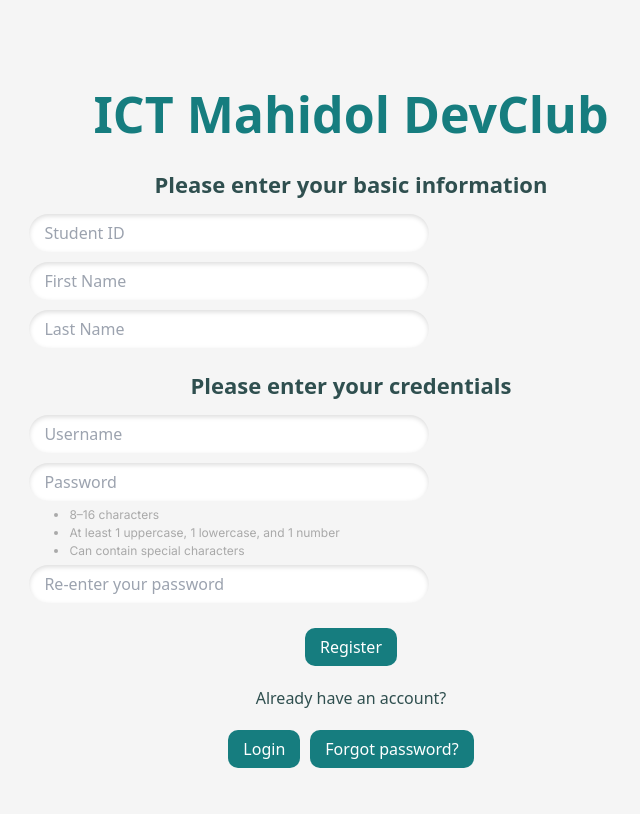
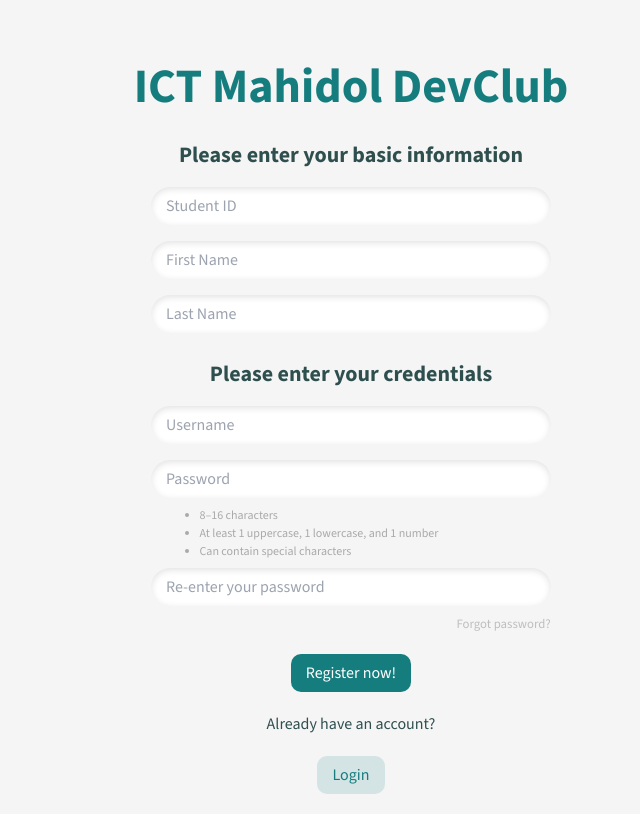
Before and after one commit to waris-sri/muict-dev-frontend, a Next.js app in the folder waris-sri-web-js/: page / in a window 1280 px wide. Shown: the whole page, without its empty margins (289-929 px from the left). Built offline with nearby package versions, Linux system fonts and the light colour scheme.

Commit message:
Finished

```diff
--- a/waris-sri-web-js/src/app/components.js
+++ b/waris-sri-web-js/src/app/components.js
@@ -1,13 +1,31 @@
+export function CTA({ ButtonText, TextColor }) {
+  return (
+    <>
+      <button
+        type="submit"
+        className="button-cta"
+        // 2 brackets because we need to pass an object inside (JSON)
+        style={{
+          color: TextColor,
+        }}
+        required
+      >
+        {ButtonText}
+      </button>
+    </>
+  );
+}
+
 export function Buttons({ ButtonText, TextColor }) {
   return (
     <>
       <button
         type="button"
         className="button"
-        // 2 brackets because we need to pass an object inside (JSON)
         style={{
           color: TextColor,
         }}
+        required
       >
         {ButtonText}
       </button>
@@ -21,7 +39,7 @@
       <input
         type="text"
         inputMode="numeric"
-        pattern="[0-9]*"
+        pattern="\d{7}$"
         placeholder={Placeholder}
         required
       ></input>
--- a/waris-sri-web-js/src/app/globals.css
+++ b/waris-sri-web-js/src/app/globals.css
@@ -14,8 +14,7 @@
 button,
 input {
   font-family:
-    system-ui,
-    -apple-system,
+    "Source Sans 3" -apple-system,
     sans-serif;
 }
 
@@ -29,18 +28,13 @@
 }
 
 h1 {
-  color: #167d7f;
+  color: rgb(22, 125, 127);
   font-weight: bold;
   font-stretch: 50%;
-  font-size: 50px;
+  font-size: 48px;
   text-align: center;
   margin: 4rem;
   margin-bottom: 0;
-  transition-duration: 0.5s;
-}
-
-h1:hover {
-  font-stretch: 60%;
 }
 
 h2 {
@@ -54,14 +48,14 @@
 
 p {
   color: darkslategray;
-  margin-bottom: 1rem;
+  margin: 0;
+  padding: 0;
   text-align: justify;
 }
 
 h6 {
   color: darkslategray;
   text-align: center;
-  margin: 0;
 }
 
 .button-container {
@@ -71,30 +65,42 @@
   gap: 10px;
 }
 
-button {
+.button-cta {
   padding: 7px 15px;
-  background-color: #167d7f;
+  background-color: rgb(22, 125, 127);
   border-radius: 10px;
   transition-duration: 0.2s;
 }
 
-button:hover {
+.button-cta:hover {
+  box-shadow: 0 5px 10px 0px rgb(210, 210, 210);
   background-color: #0f5859;
   font-weight: 700;
 }
 
+.button {
+  background-color: rgba(22, 125, 127, 0.15);
+  padding: 7px 15px;
+  border-radius: 10px;
+  transition-duration: 0.2s;
+}
+
+.button:hover {
+  font-weight: 700;
+}
+
 .input-container {
-  display: flexbox;
+  display: flex;
+  flex-direction: column;
   justify-content: center;
   align-items: center;
-  /* margin: 20px; */
 }
 
 input {
-  box-shadow: inset 0 2px 5px 0px gainsboro;
+  box-shadow: inset 0 2px 7px 0px rgb(225, 225, 225);
   width: 25rem;
-  margin: 5px 0 5px 0;
   padding: 7px 15px;
+  margin: 0.5rem;
   border-radius: 20px;
   transition-duration: 0.2s;
 }
@@ -108,5 +114,20 @@
   color: darkgrey;
   font-size: 12px;
   list-style-type: disc;
-  margin-left: 20px;
+  margin-left: -2rem;
+  gap: 0;
 }
+
+small {
+  color: rgb(190, 190, 190);
+  display: flex;
+  flex-direction: column;
+  text-align: right;
+  transition: 0.2s;
+  margin-right: 5.1rem;
+  cursor: pointer;
+}
+
+small:hover {
+  font-weight: 700;
+}
--- a/waris-sri-web-js/src/app/layout.js
+++ b/waris-sri-web-js/src/app/layout.js
@@ -1,17 +1,17 @@
-import { Inter } from "next/font/google";
+import { Source_Sans_3 } from "next/font/google";
 import "./globals.css";
 
-const inter = Inter({ subsets: ["latin"] });
+const source_sans_3 = Source_Sans_3({ subsets: ["latin"] });
 
 export const metadata = {
-  title: "Create Next App",
+  title: "MUICT DevClub Form",
   description: "Generated by create next app",
 };
 
 export default function RootLayout({ children }) {
   return (
     <html lang="en">
-      <body className={inter.className}>{children}</body>
+      <body className={source_sans_3.className}>{children}</body>
     </html>
   );
 }
--- a/waris-sri-web-js/src/app/page.js
+++ b/waris-sri-web-js/src/app/page.js
@@ -1,4 +1,5 @@
 import {
+  CTA,
   Buttons,
   NumberInputs,
   PasswordInputs,
@@ -51,44 +52,47 @@
   const double = num.map((x) => x * 2);
   console.log(num, double);
 
-  /* Start HTML */
+  /* Start webpage content */
   return (
     <>
+      <form>
         <div>
           <h1> ICT Mahidol DevClub</h1>
           <h2>Please enter your basic information</h2>
-        <div class="input-container">
+          <div className="input-container">
             <NumberInputs Placeholder={"Student ID"}></NumberInputs>
-          <br />
             <TextInputs Placeholder={"First Name"}></TextInputs>
-          <br />
             <TextInputs Placeholder={"Last Name"}></TextInputs>
-          <br />
           </div>
+
           <h2>Please enter your credentials</h2>
+          <div className="input-container">
             <TextInputs Placeholder={"Username"}></TextInputs>
-        <br />
             <PasswordInputs Placeholder={"Password"}></PasswordInputs>
-        <br />
             <ul>
               <li>8–16 characters</li>
               <li>At least 1 uppercase, 1 lowercase, and 1 number</li>
               <li>Can contain special characters</li>
             </ul>
-        <PasswordInputs Placeholder={"Re-enter your password"}></PasswordInputs>
-        <br />
-        <div class="button-container">
-          <Buttons TextColor={"#ffffff"} ButtonText={"Register"}></Buttons>
+            <PasswordInputs
+              Placeholder={"Re-enter your password"}
+            ></PasswordInputs>
+          </div>
+          <div className="small"></div>
+          <small>Forgot password?</small>
+
+          <div className="button-container">
+            <CTA TextColor={"#ffffff"} ButtonText={"Register now!"}></CTA>
           </div>
           <h6>Already have an account?</h6>
-        <div class="button-container">
-          <Buttons TextColor={"#ffffff"} ButtonText={"Login"}></Buttons>
+          <div className="button-container">
             <Buttons
-            TextColor={"#ffffff"}
-            ButtonText={"Forgot password?"}
+              TextColor={"rgb(22, 125, 127)"}
+              ButtonText={"Login"}
             ></Buttons>
           </div>
         </div>
+      </form>
     </>
   );
 }
```
Lines whose indentation alone changed are shown as unchanged.
